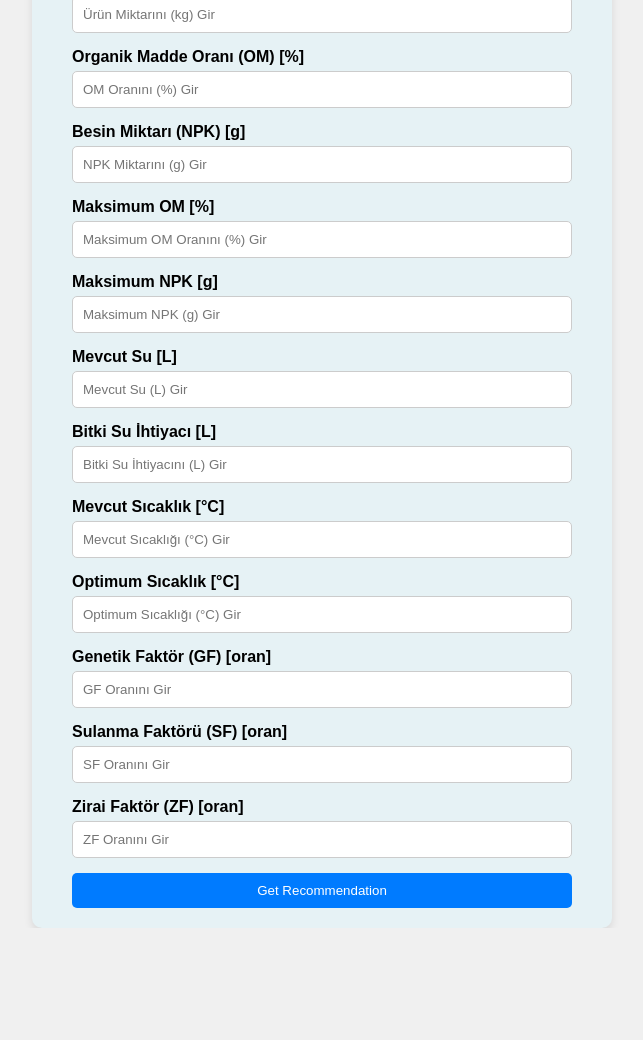
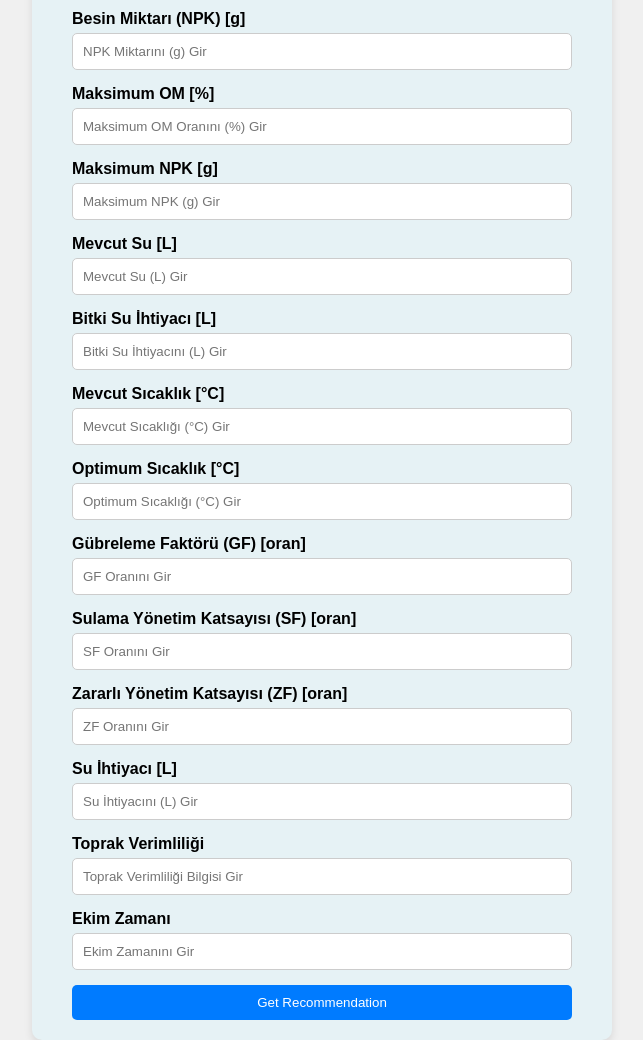
Before and after one commit to ketemizceri/zirAI, a Flask app: page /hasat.html in a window 1280 px wide. Shown: the whole page, without its empty margins (318-961 px from the left). Before the commit the page ends 928 px from the top, so only its background shows below. Run offline with Flask 3, Linux system fonts and the light colour scheme; parts of the project's set-up code (start-up, migrations or seed data) failed here and were passed over.

Commit message:
Update hasat.html

```diff
--- a/templates/hasat.html
+++ b/templates/hasat.html
@@ -98,14 +98,24 @@
             <label for="optimum_sicaklik">Optimum Sıcaklık [°C]</label>
             <input type="text" id="optimum_sicaklik" name="optimum_sicaklik" placeholder="Optimum Sıcaklığı (°C) Gir">
 
-            <label for="gf">Genetik Faktör (GF) [oran]</label>
+            <label for="gf">Gübreleme Faktörü (GF) [oran]</label>
             <input type="text" id="gf" name="gf" placeholder="GF Oranını Gir">
 
-            <label for="sf">Sulanma Faktörü (SF) [oran]</label>
+            <label for="sf">Sulama Yönetim Katsayısı (SF) [oran]</label>
             <input type="text" id="sf" name="sf" placeholder="SF Oranını Gir">
 
-            <label for="zf">Zirai Faktör (ZF) [oran]</label>
+            <label for="zf">Zararlı Yönetim Katsayısı (ZF) [oran]</label>
             <input type="text" id="zf" name="zf" placeholder="ZF Oranını Gir">
+
+            <!-- Düzeltilen Son 3 Form Elemanı -->
+            <label for="su_ihtiyaci">Su İhtiyacı [L]</label>
+            <input type="text" id="su_ihtiyaci" name="su_ihtiyaci" placeholder="Su İhtiyacını (L) Gir">
+
+            <label for="toprak_verimliligi">Toprak Verimliliği</label>
+            <input type="text" id="toprak_verimliligi" name="toprak_verimliligi" placeholder="Toprak Verimliliği Bilgisi Gir">
+
+            <label for="ekim_zamani">Ekim Zamanı</label>
+            <input type="text" id="ekim_zamani" name="ekim_zamani" placeholder="Ekim Zamanını Gir">
 
             <button type="submit">Get Recommendation</button>
         </form>
@@ -129,7 +139,7 @@
                     <td>{{ recommendations.soil_quality }}</td>
                 </tr>
                 <tr>
-                    <th>Genetik Faktör</th>
+                    <th>Gübreleme Faktörü</th>
                     <td>{{ recommendations.gf }}</td>
                 </tr>
                 <tr>
```
